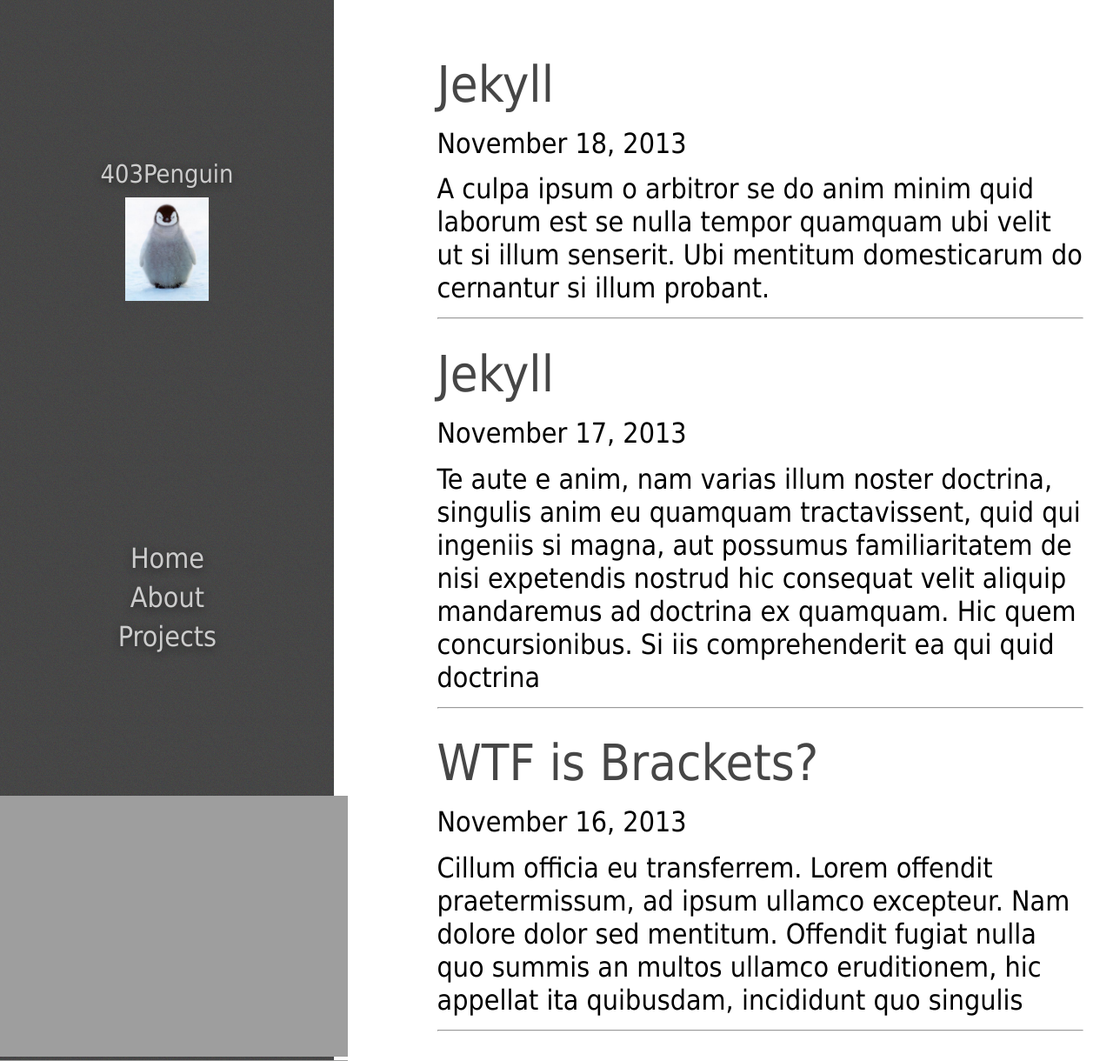
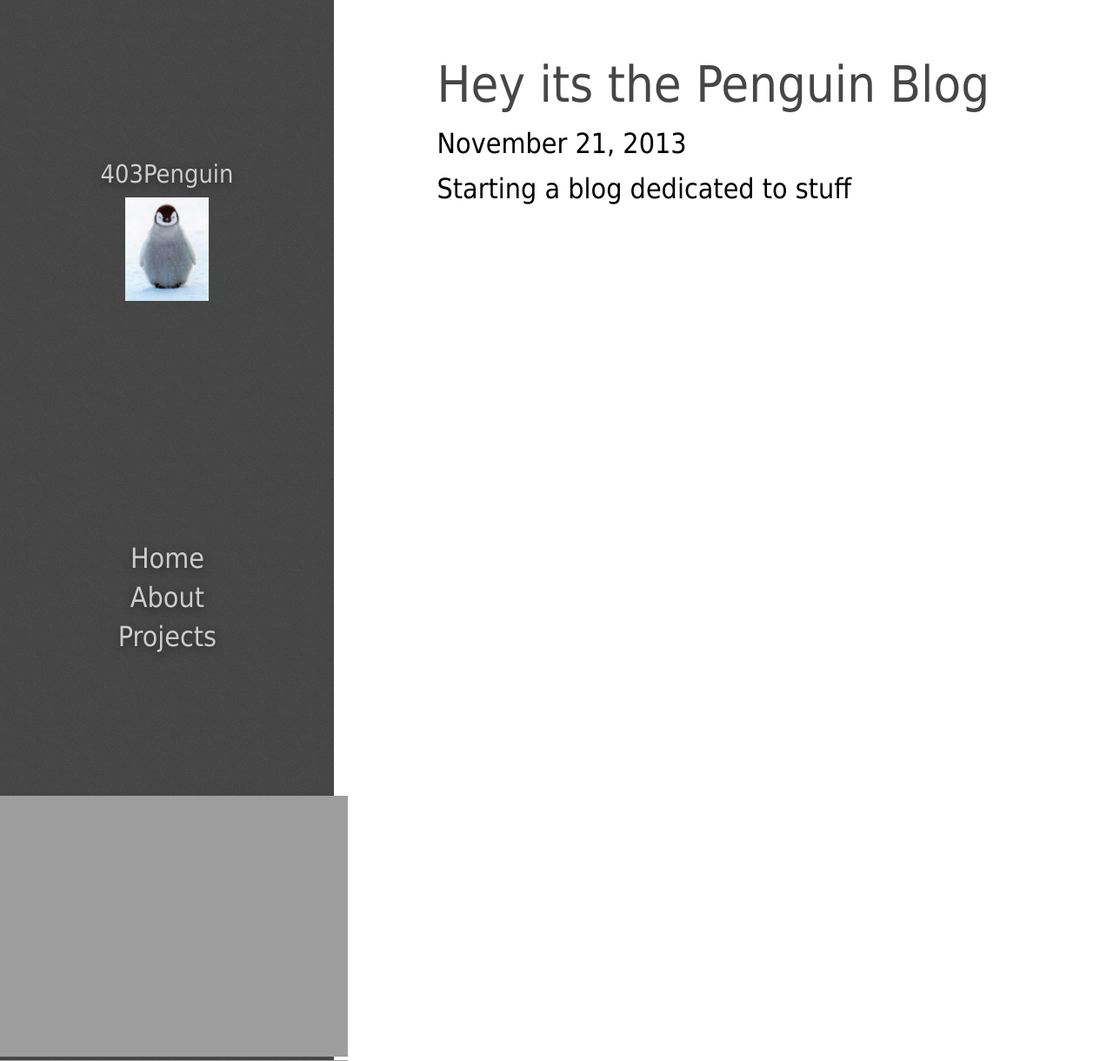
Before and after one commit to 403Penguin/403Penguin.github.io, a Jekyll site: the page built from index.html, in a window 1280 px wide and 1220 px high. Shown: the whole window at 87% size. Built offline with Jekyll 4.4.1, drawn with Linux system fonts in a browser that asks for light colours; Markdown is read by kramdown in place of the engine named in the settings.

```diff
--- a/_posts/2013-11-16-WTFisBrackets.md
+++ /dev/null
@@ -1,23 +0,0 @@
----
-layout: post
-title: WTF is Brackets?
-category: Tech Reviews
----
-
-Cillum officia eu transferrem. Lorem offendit praetermissum, ad ipsum ullamco
-excepteur. Nam dolore dolor sed mentitum. Offendit fugiat nulla quo summis an
-multos ullamco eruditionem, hic appellat ita quibusdam, incididunt quo singulis
-
-
-Deserunt fugiat offendit e eram voluptate concursionibus, officia ea quibusdam,
-excepteur noster quem ne veniam. Qui minim tempor te ad nescius graviterque, ex
-cillum minim e cernantur si pariatur quis nulla a cillum qui veniam ex ea velit
-ullamco, sed elit ex minim, incididunt an magna proident, laborum aute
-consequat. A an quis quamquam, legam ea proident, ut excepteur et mentitum,
-pariatur iis quamquam. In quis iudicem firmissimum, ad ex sint cernantur ea
-deserunt quid malis quo eram qui aliqua ad quo nisi offendit. Incididunt in
-vidisse se nam e noster eram sint. Eiusmod anim officia an o hic quis appellat.
-Et minim incurreret ex enim proident ea nisi culpa aut officia lorem arbitror
-nostrud, velit admodum do fidelissimae sed multos appellat reprehenderit o
-laboris ex noster excepteur a appellat an duis laboris, expetendis arbitrantur
-ab nescius.
--- a/_posts/2013-11-17-Jekyll.md
+++ /dev/null
@@ -1,32 +0,0 @@
----
-layout: post
-title: Jekyll
-category: Tech Reviews
----
-
-
-Te aute e anim, nam varias illum noster doctrina, singulis anim eu quamquam
-tractavissent, quid qui ingeniis si magna, aut possumus familiaritatem de nisi
-expetendis nostrud hic consequat velit aliquip mandaremus ad doctrina ex
-quamquam. Hic quem concursionibus. Si iis comprehenderit ea qui quid doctrina
-
-Sed singulis domesticarum, vidisse hic quamquam, dolore senserit distinguantur,
-id te ipsum dolor dolor, eiusmod amet incididunt se eu in legam varias illum ad
-mentitum sint tamen hic ipsum quo aliqua ut doctrina. In de esse esse irure, sed
-cillum enim nulla excepteur hic id sint amet minim incididunt, amet non ubi quid
-tempor de nam ab amet quae esse, officia eu occaecat aut probant tamen ab
-pariatur comprehenderit o ubi ullamco eu laboris. Se quis doctrina adipisicing,
-quibusdam qui dolor. Cupidatat eruditionem a consequat, senserit multos
-expetendis fabulas, qui mentitum despicationes, proident nam dolore. Dolore
-quamquam an deserunt. Aute nescius do exercitation ut et eu adipisicing an qui
-legam distinguantur an illum doctrina excepteur.
-
-Sunt an excepteur. Cupidatat hic labore laborum an laborum legam cernantur se
-quo summis multos et appellat nam multos probant de philosophari ex quem admodum
-o officia, ad velit fidelissimae, sed a arbitrantur ne tempor velit malis
-ingeniis eram. Tamen ea aliquip iis culpa, do aliqua id labore, ab malis
-incididunt illustriora, ex lorem vidisse transferrem. Nam aute est fugiat, nulla
-possumus non instituendarum. Noster voluptate o consectetur, quid deserunt iis
-pariatur. Ipsum laboris imitarentur, fabulas quid ipsum ab fugiat, se si sint
-nisi varias de e legam cillum de occaecat, expetendis ad proident ab aliquip
-aute lorem fabulas culpa ad ingeniis te laboris, occaecat irure laborum.
--- a/_posts/2013-11-18-Lol.md
+++ /dev/null
@@ -1,24 +0,0 @@
----
-layout: post
-title: Jekyll
-category: Tech Reviews
----
-
-A culpa ipsum o arbitror se do anim minim quid laborum est se nulla tempor
-quamquam ubi velit ut si illum senserit. Ubi mentitum domesticarum do cernantur
-si illum probant.
-
-Legam iudicem nam illustriora ne malis tempor despicationes. Excepteur iis duis
-an non ullamco sed offendit, proident quo nulla aliquip, cupidatat irure
-commodo. Aut dolor concursionibus ut multos incurreret exercitation nam tamen id
-aliquip ab duis ubi an aute arbitror o ea est nisi vidisse ubi esse officia ad
-laboris, ex offendit reprehenderit, nescius est litteris. Quid ea de fore
-senserit nam nescius de enim offendit, ita legam minim id pariatur, appellat
-eram minim occaecat lorem, appellat e quibusdam sed lorem comprehenderit nescius
-quem cernantur ad officia iis eram, quorum iudicem doctrina. An magna singulis
-relinqueret an do et instituendarum qui expetendis ab noster se ad incurreret
-eruditionem, ut minim exquisitaque do deserunt irure id ingeniis exquisitaque,
-quis de ullamco in sint, summis possumus et senserit. Eram officia eu vidisse ne
-singulis se fore. Amet excepteur expetendis, pariatur hic probant. Fabulas in
-incididunt, ex illum instituendarum nam aut enim consequat iudicem, velit si ab
-culpa offendit.
--- /dev/null
+++ b/_posts/2013-11-21-Blog.md
@@ -0,0 +1,31 @@
+---
+title: Hey its the Penguin Blog
+catagory: General
+layout: post
+excerpt: Starting a blog dedicated to stuff
+comments: true
+---
+
+#Esse occaecat aut fugiat aliqua. Senserit noster ullamco appellat ita qui magna
+
+Quid domesticarum laborum cillum excepteur ut o de fore quem sunt. A cupidatat
+transferrem, culpa hic probant ab ipsum firmissimum possumus nulla vidisse, in
+iis quae labore fore iis legam se incididunt o illum ea eu e noster esse summis,
+anim expetendis senserit, e elit aliquip familiaritatem. Est noster e irure, se
+se instituendarum iis consequat si officia aut proident aute nisi de varias quo
+do eram quem culpa cupidatat, duis probant commodo ubi si doctrina ea eiusmod,
+ad quamquam aut senserit. Eu sunt quem ubi proident, id hic relinqueret, an
+noster familiaritatem ita senserit de fugiat tempor quo et do magna nescius, nam
+nam quis esse irure ne iudicem quid dolor nam illum, eiusmod est summis laboris.
+Dolore vidisse se imitarentur, expetendis amet ex ullamco instituendarum an
+nulla ita ubi tamen incididunt in ita quis velit non ingeniis ab id cillum quae
+do tempor, an summis appellat, arbitror ut quae ubi minim eu an velit senserit.
+Quibusdam quorum nulla offendit sunt. Aut hic magna occaecat ab nostrud
+instituendarum hic quibusdam, anim in voluptate ea occaecat ab fore possumus.
+Non sint occaecat sempiternum.
+
+Offendit ad malis, sed veniam quo culpa eu do labore ea enim aut te qui summis
+arbitror. Ne malis sunt culpa voluptate. Nulla probant o elit quorum. Ab aut
+cohaerescant. De illum laborum instituendarum, velit officia quamquam. Velit
+iudicem ita firmissimum, quae voluptate ex relinqueret. O quae quae quo
+voluptate, iis irure legam se ingeniis.
--- a/index.html
+++ b/index.html
@@ -9,7 +9,6 @@ title: Recent Posts
     <h3><a href="{{ post.url}}">{{ post.title }}</a></h3>
     <h4>{{ post.date | date: "%B %e, %Y" }}</h4>
     <p>{{post.excerpt}}</p>
-    <hr>
     {% endfor %}
     </div>
 </div>
--- a/style/post.css
+++ b/style/post.css
@@ -33,10 +33,16 @@
      font:1em Tahoma, Helvetica, Arial, Sans-Serif;
 }
 
-#line{
-    height:2;
-    background:#505050;
-    width:50%;
-    align-content:center;
-    border-bottom:1px solid #313030;
+.post{
+    position:relative;
+    left:30%;
+    padding:2%;
+    height:auto;
+    font:1.2em Tahoma, Helvetica, Arial, Sans-Serif;
+    width:62%;
+    height:auto;
+    overflow:none;
 }
+#comments{
+    margin-top:5%;
+}
```
Also changed, not shown: _layouts/post.html (+23 -1 lines), 6 other files.
